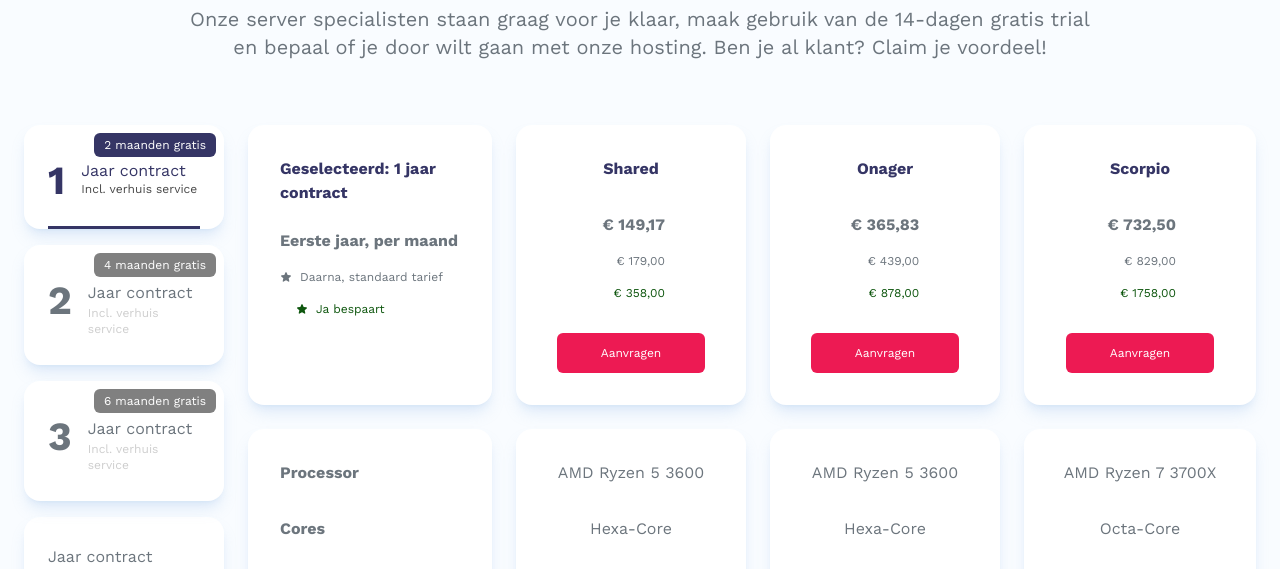
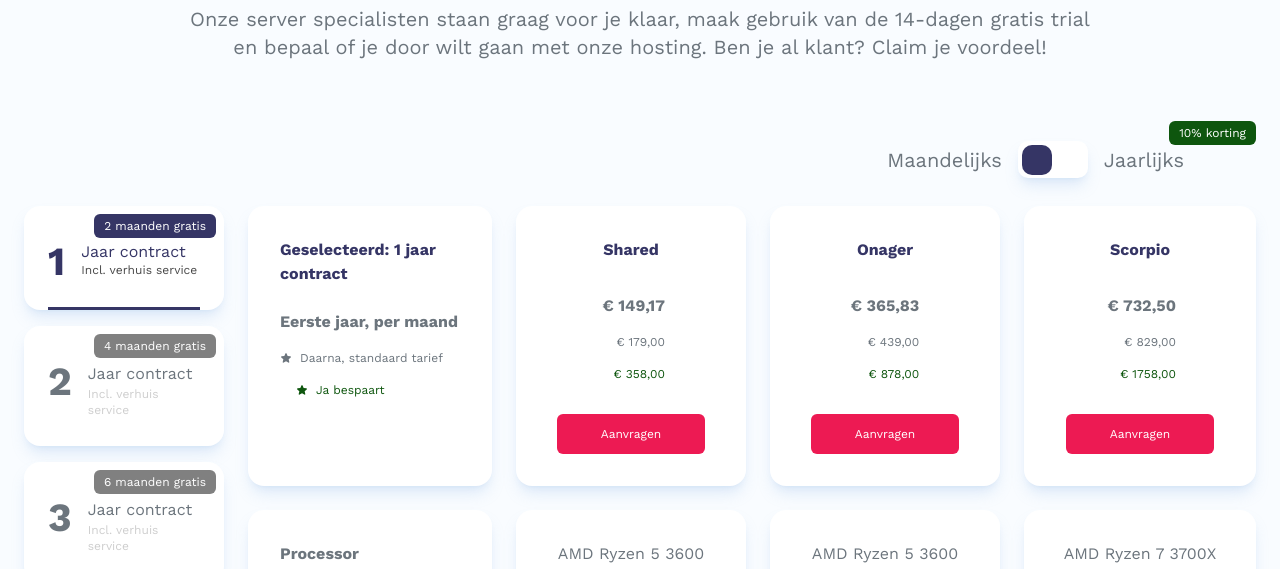
Before and after one commit to IvannaCantelberg/batao_assessment, a website: page index.html in a window 1280 px wide. Shown: the part 199-768 px from the top of the page. Drawn offline with nearby package versions, Linux system fonts and the light colour scheme.

Commit message:
Added toggle button

```diff
--- a/index.html
+++ b/index.html
@@ -11,7 +11,7 @@
 <body class="antialiased">
     <main class="bg-batao-bg font-work ">
         <section class="pt-28 pb-44 px-6 desktop:w-[1296px] desktop:px-0 m-auto">
-            <div class="mb-16">
+            <div class="mb-20">
                 <h1 class="text-5xl xl:text-6xl font-semibold text-batao-primary text-center mb-8">
                     Batao server hosting prijzen en plannen
                 </h1>
@@ -21,6 +21,24 @@
                     en bepaal of je door wilt gaan met onze hosting. Ben je al klant? Claim je voordeel!
                 </p>
             </div>
+
+
+            <div class="relative my-7 pr-[4.5rem]">
+                <span
+                    class="absolute -top-5 right-0 py-[5px] px-[10px] bg-batao-green text-white text-xs leading-[14px] rounded-md">
+                    10% korting
+                </span>
+                <div class="flex gap-4 items-center justify-end ">
+                    <span class="text-xl text-batao-text">Maandelijks</span>
+                    <label for="toggle" class="flex items-center cursor-pointer">
+                        <input type="checkbox" id="toggle" class="sr-only peer">
+                        <div class="toggle">
+                        </div>
+                    </label>
+                    <span class="text-xl  text-batao-text">Jaarlijks</span>
+                </div>
+            </div>
+
 
             <div class="xl:grid xl:grid-flow-col xl:grid-cols-[200px,_auto] xl:gap-6 md:grid md:grid-flow-row gap-8">
                 <!-- Tabs -->
```
Also changed, not shown: styles.css.
